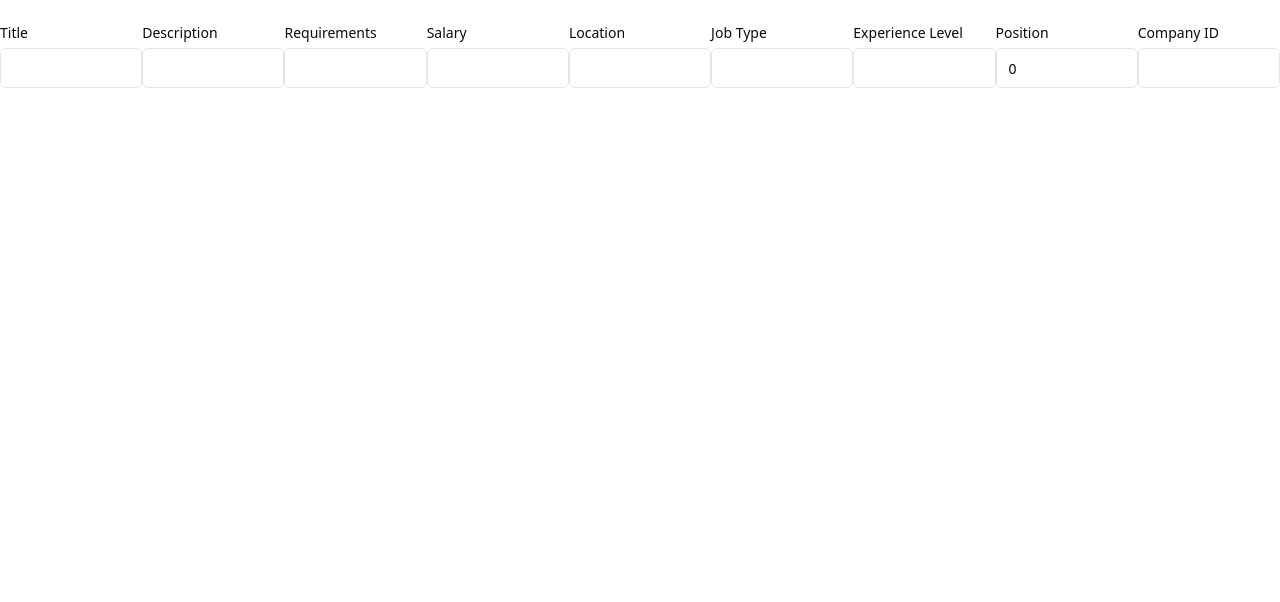
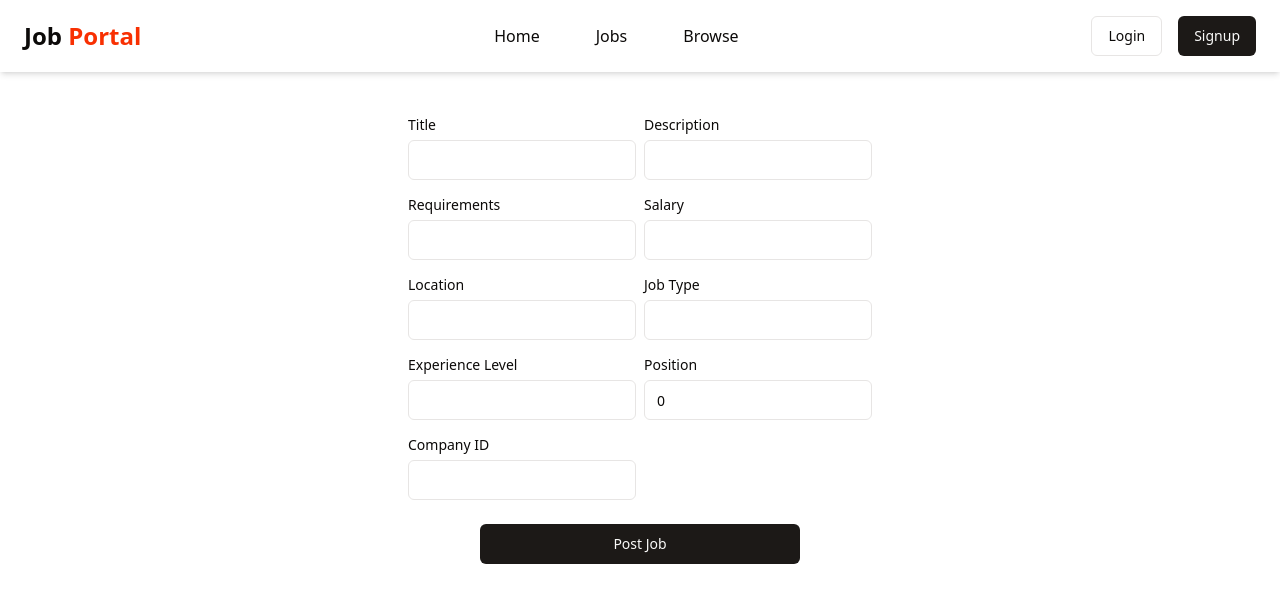
Before and after one commit to patilrohit1964/my_job_portal, a React (Vite) app in the folder client/: page /admin/jobs/post in a window 1280 px wide. Shown: the top 602 px of the page. Built offline with nearby package versions, Linux system fonts and the light colour scheme.

Commit message:
added job post

```diff
--- a/client/src/components/admin/PostJob.jsx
+++ b/client/src/components/admin/PostJob.jsx
@@ -1,6 +1,8 @@
 import React, { useState } from 'react'
 import { Label } from '../ui/label'
 import { Input } from '../ui/input'
+import Navbar from '../shared/Navbar'
+import { Button } from '../ui/button'
 
 const PostJob = () => {
     const [input, setInput] = useState({
@@ -17,8 +19,15 @@ const PostJob = () => {
     const handleInputChange = (e) => {
         setInput({ ...input, [e.target.name]: e.target.value })
     }
+    const handleSubmit = (e) => {
+        e.preventDefault();
+        console.log(input)
+    }
     return (
-        <div className='flex items-center justify-center w-screen my-5'>
+        <>
+            <Navbar />
+            <div className='flex items-center justify-center w-screen my-10 flex-col'>
+                <div className='grid grid-cols-2 gap-2'>
                     <div>
                         <Label>Title</Label>
                         <Input
@@ -110,6 +119,11 @@ const PostJob = () => {
                         />
                     </div>
                 </div>
+                <div className='my-5 w-80'>
+                    <Button className="w-full" onClick={handleSubmit}>Post Job</Button>
+                </div>
+            </div>
+        </>
     )
 }
 
```
Lines whose indentation alone changed are shown as unchanged.
